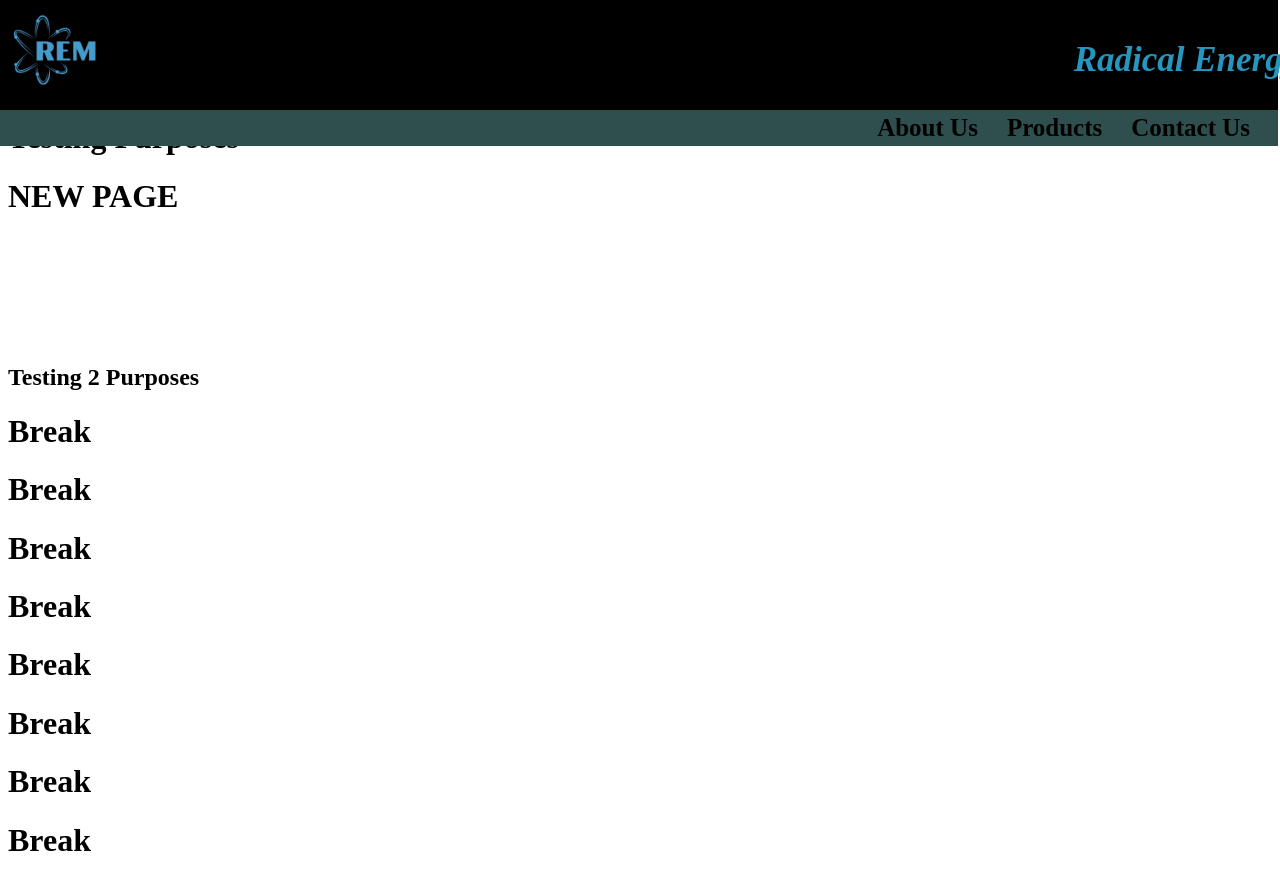
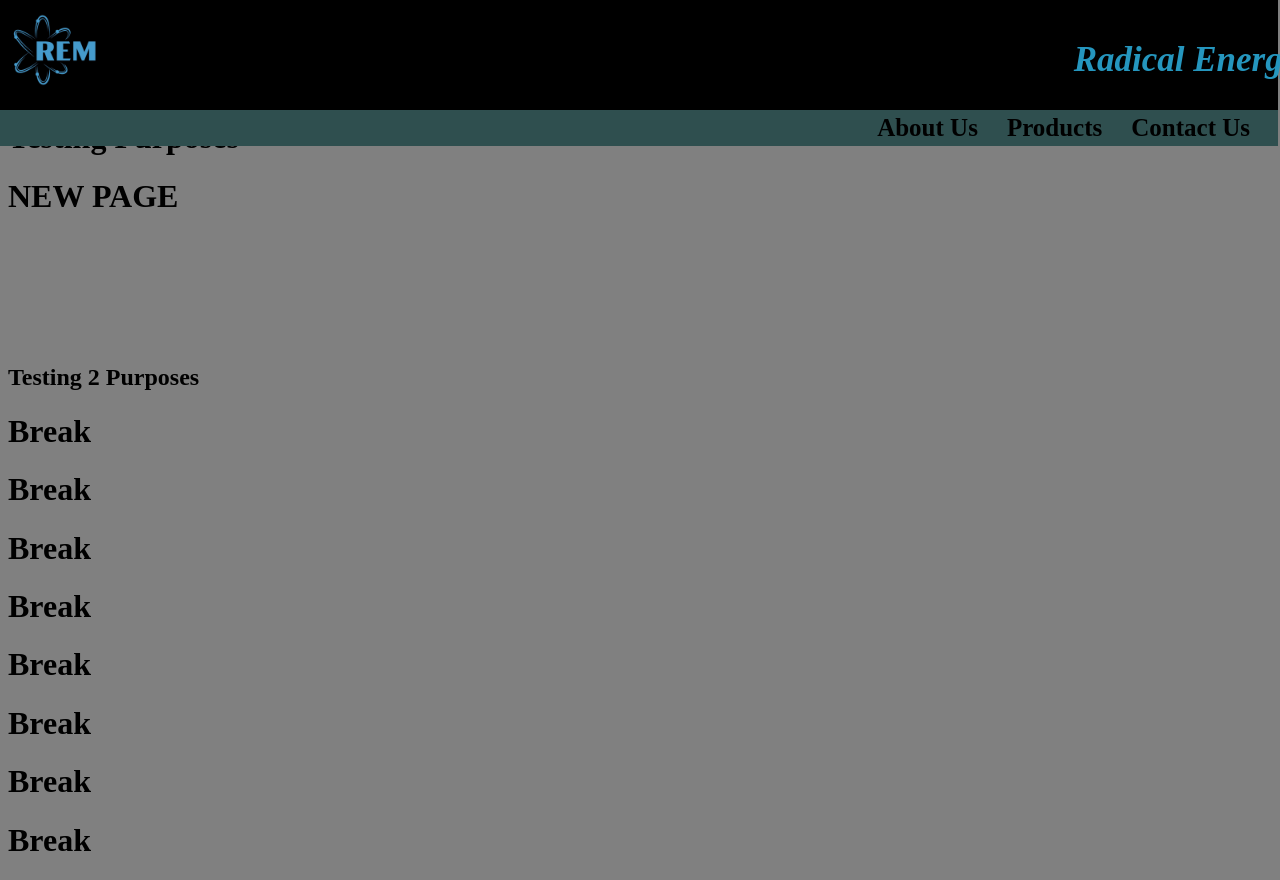
Before and after one commit to cole-cmd/REM-Repository, a plain HTML site: page Website/Directed Page.html in a window 1280 px wide. Drawn offline with Linux system fonts and the light colour scheme.

Commit message:
Aesthetic Updates
Color Changes

```diff
--- a/Website/Directed Page.html
+++ b/Website/Directed Page.html
@@ -30,6 +30,7 @@
             </table>
         </div>
     </header>
+    <body style="background-color:gray">
         <br>
         <br>
         <br>
@@ -74,6 +75,7 @@
         <h1>
             Break
         </h1>
+    </body>
 </html>
 <style>
 header
```
Also changed, not shown: Website/Website.html (+2 -0 lines). Lines whose indentation alone changed are shown as unchanged.
